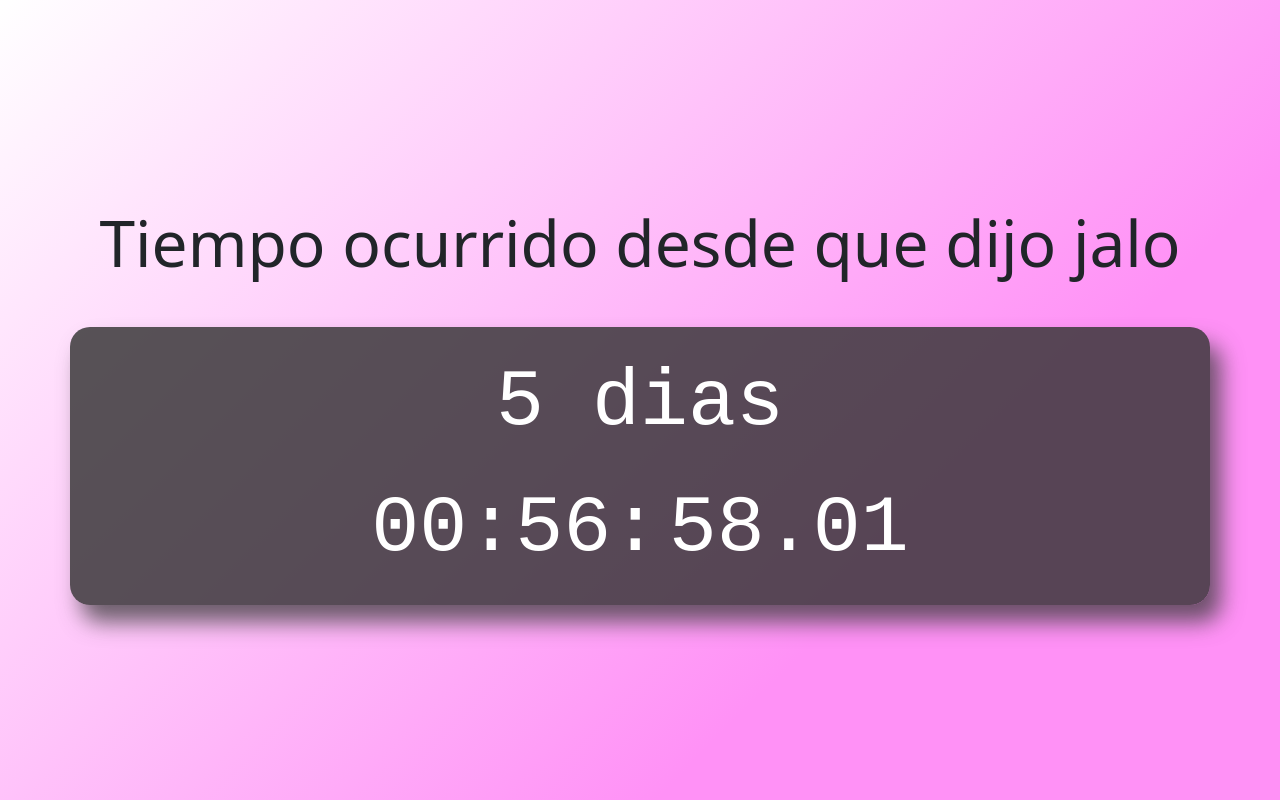
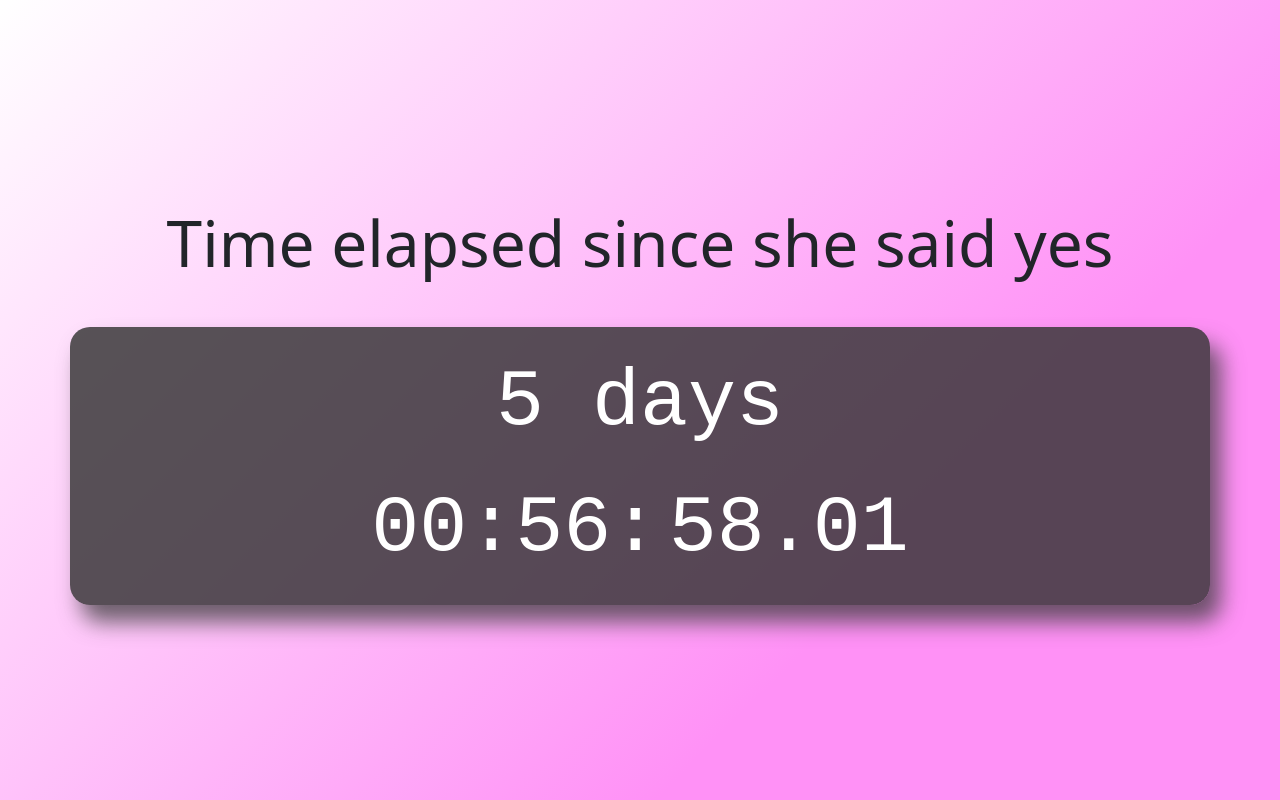
Before and after one commit to hazertrouble/love_chronometer, a plain HTML site: page index.html in a window 1280 px wide. Drawn offline with nearby package versions, Linux system fonts and the light colour scheme.

Commit message:
ingles xd 1.0.8

```diff
--- a/index.html
+++ b/index.html
@@ -12,10 +12,10 @@
 
     <div class="c-body container-fluid">
 
-        <p>Tiempo ocurrido desde que dijo jalo</p>
+        <p>Time elapsed since she said yes</p>
         <div class="c-time container">
             <div class="screen">
-                <span id="days">0 dias</span>
+                <span id="days">0 days</span>
             </div>
             <div class="screen">
                 <span id="time1">00:00:</span>
--- a/time.js
+++ b/time.js
@@ -40,7 +40,7 @@ function write() {
    mt = ('0' + m).slice(-2);
    ht = ('0' + h).slice(-2);
 
-   days.innerHTML = `${d} dias`;
+   days.innerHTML = `${d} days`;
    time1.innerHTML = `${ht}:${mt}:`;
    time2.innerHTML = `${st}.${mlst}`;
 }
```
